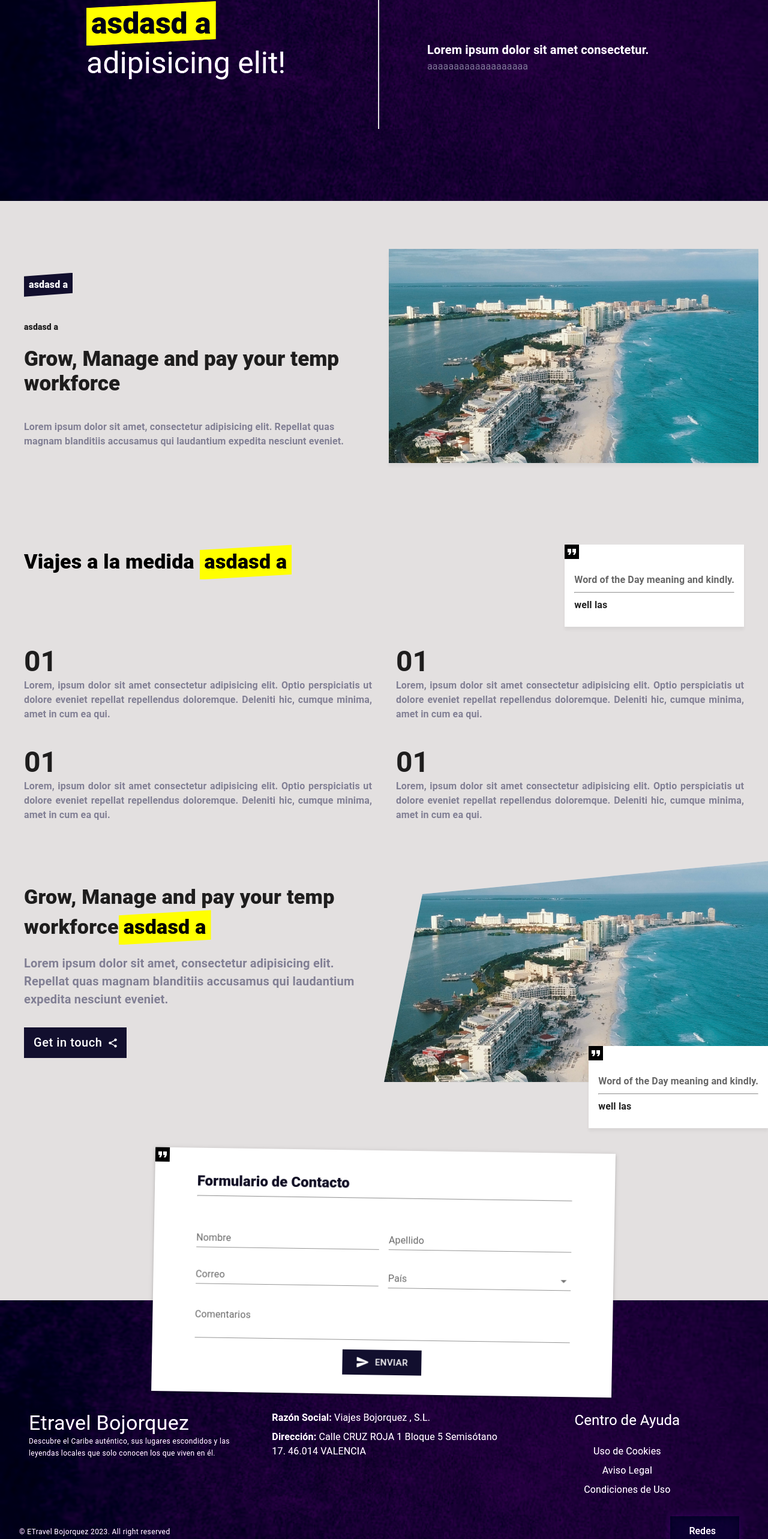
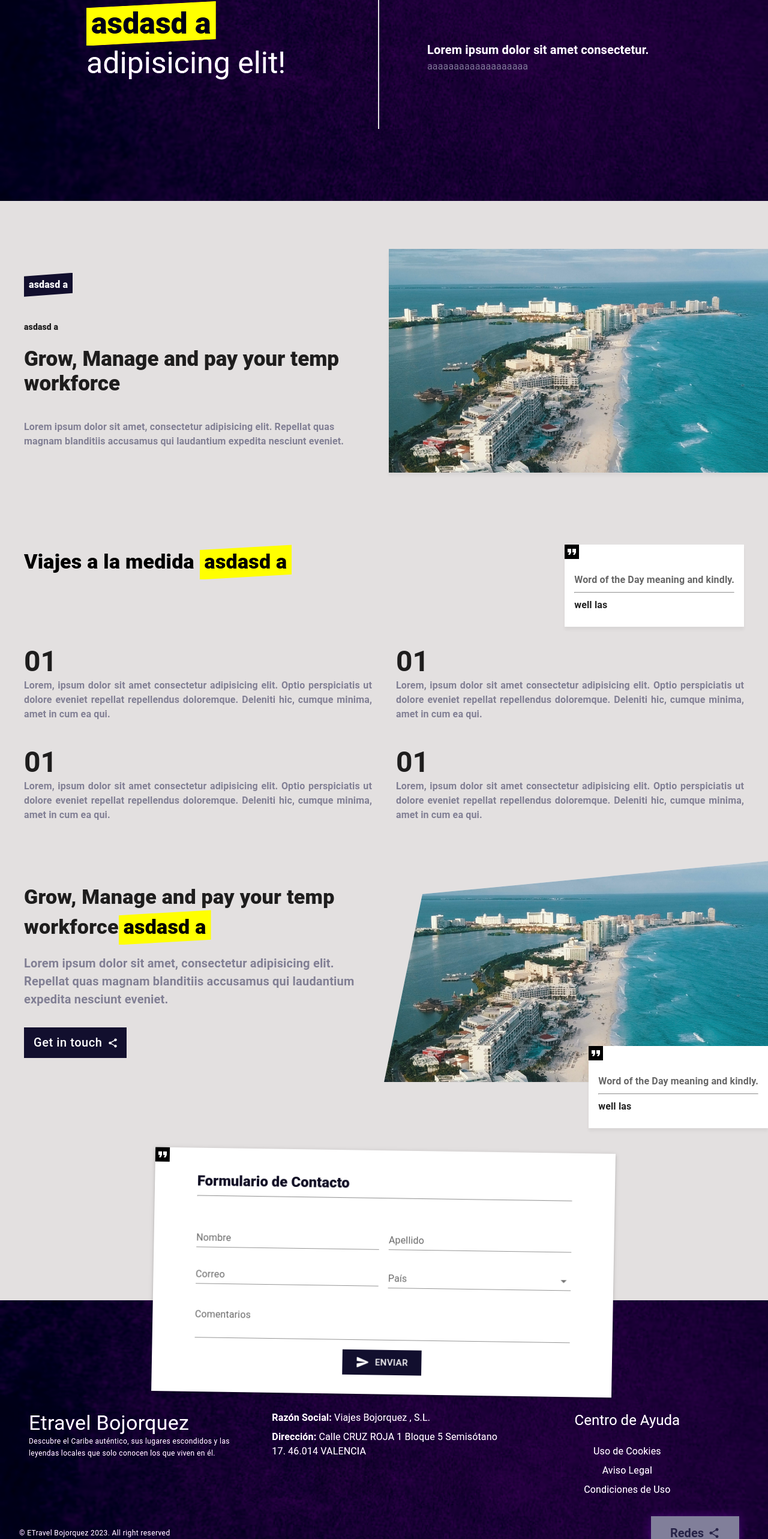
Before and after one commit to carterror/landingpage, a Next.js app: page / in a window 1280 px wide. Shown: the part 829-3395 px from the top of the page at 60% size. Built offline with nearby package versions, Linux system fonts and the light colour scheme.

Commit message:
mejorar styles
color y padding foto

```diff
--- a/components/home/Footer.tsx
+++ b/components/home/Footer.tsx
@@ -1,4 +1,4 @@
-import { EmailRounded, Facebook, FacebookTwoTone, Instagram, Phone, Twitter } from "@mui/icons-material";
+import { EmailRounded, Facebook, FacebookTwoTone, Instagram, Phone, Share, Twitter } from "@mui/icons-material";
 import {
     Grid,
     Stack,
@@ -99,7 +99,8 @@ export const Footer = () => {
                             </Grid>
                             <Grid item  sx={{padding: {xs: 2}}}>
                             <button className={botonRedes['btn-cssbuttons']} >
-                            <span>Redes</span>
+                            <span>Redes  </span>
+                            <span><Share sx={{fontSize: 20}} /></span>
                             <ul>
                             <li>
                             <a href="https://twitter.com/SumethWrrn"><FacebookTwoTone sx={{color: 'white'}} /></a>
--- a/components/home/Session2.tsx
+++ b/components/home/Session2.tsx
@@ -32,7 +32,7 @@ export const Session2 = () => {
                 </Typography>
                 </Grid>
           </Grid>
-          <Grid item xs={12} md={6}  padding={2} display="flex" justifyContent={"end"}>
+          <Grid item xs={12} md={6} display="flex" justifyContent={"end"}>
 
             <Card sx={{borderRadius: 0}}>
                 <CardMedia
--- a/styles/botonredes.module.css
+++ b/styles/botonredes.module.css
@@ -1,12 +1,12 @@
 .btn-cssbuttons {
-  --btn-color: #120f2ea0;
+  --btn-color: #817F94;
   position: relative;
   padding: 16px 32px;
   font-family: Roboto, sans-serif;
-  font-weight: 500;
-  font-size: 16px;
+  font-weight: 700;
+  font-size: 20px;
   line-height: 1;
-  color: white;
+  color: #120f2ea0;
   background: none;
   border: none;
   outline: none;
```
